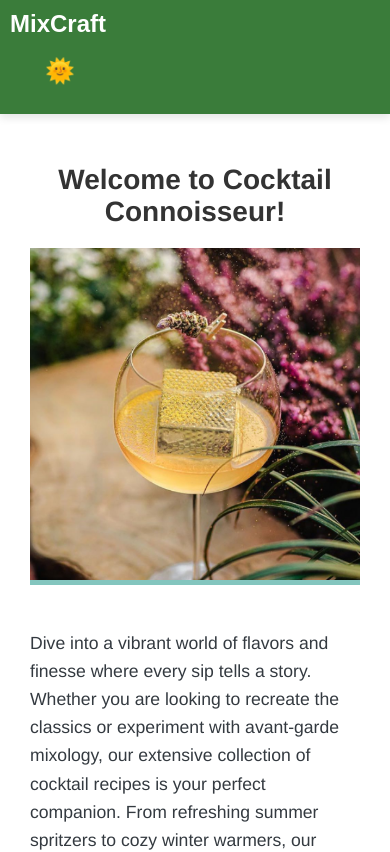
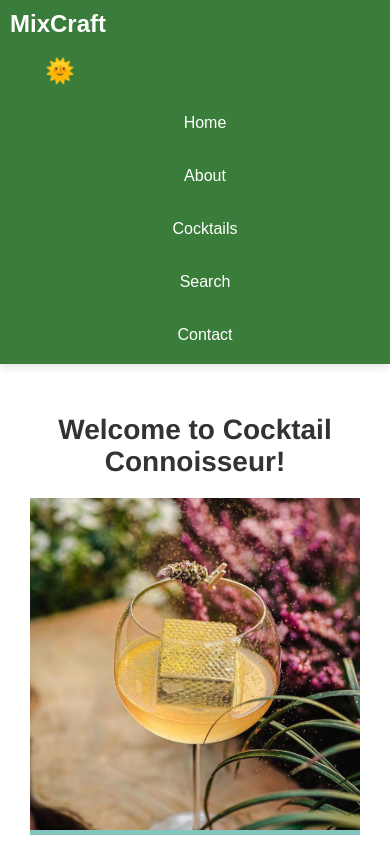
Before and after one commit to Prinsila/MyCocktail-Recipes, a React (Vite) app in the folder Cocktail-Recipes/: page / in a window 390 px wide. Shown: the top 852 px of the page. Built offline with nearby package versions, Linux system fonts and the light colour scheme.

Commit message:
add chenges

```diff
--- a/Cocktail-Recipes/src/Components/Navbar/Navbar.css
+++ b/Cocktail-Recipes/src/Components/Navbar/Navbar.css
@@ -55,7 +55,7 @@ nav {
   .nav-links {
     flex-direction: column;
     width: 100%;
-    display: none;
+    display: flex;
   }
 
   .nav-links a {
@@ -73,12 +73,12 @@ nav {
   }
 
 
-  .nav-toggle {
+ nav-toggle {
     font-size: 1.5rem;
     background: none;
     border: none;
     color: white;
     cursor: pointer;
-    display: block;
+    display: none;
   }
 }
--- a/Cocktail-Recipes/src/Styles/Index.css
+++ b/Cocktail-Recipes/src/Styles/Index.css
@@ -64,6 +64,31 @@
     width: 100%;
   }
 
+  .nav-center {
+    flex-direction: column;
+    align-items: flex-start;
+  }
+
+  .nav-links {
+    flex-direction: column;
+    width: 100%;
+    display: flex;
+  }
+
+  .nav-links a {
+    padding: 10px;
+    width: 100%;
+  }
+
+  .nav-links a:hover {
+    background-color: #444;
+    color: #a9e6d7;
+  }
+
+  .nav-links.show-links {
+    display: flex;
+  }
+
   footer {
     position: relative;
 
```
